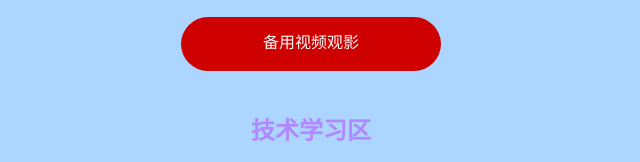
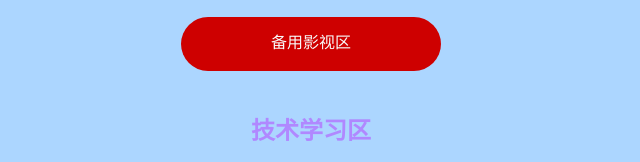
Before and after one commit to zhaohuiyou/Home, a plain HTML site: page index.html in a window 1280 px wide. Shown: the part 366-528 px from the top of the page, 329-969 px from the left. Drawn offline with Linux system fonts and the light colour scheme.

Commit message:
Update index.html

```diff
--- a/index.html
+++ b/index.html
@@ -511,7 +511,7 @@ html, * {-webkit-user-select:text!important; -moz-user-select:text!important;}
 	 &nbsp;&nbsp;&nbsp;&nbsp;
 <a href="https://zhaohuiyou-1259135023.cos.ap-guangzhou.myqcloud.com/index.html" class="rowtop3">备用个人主页</a>
       &nbsp;&nbsp;&nbsp;&nbsp;
-<a href="https://video-1259135023.cos.ap-guangzhou.myqcloud.com/index.html" class="rowtop3">备用视频观影</a>
+<a href="https://zhaohuiyou-1259135023.cos.ap-guangzhou.myqcloud.com/video.html" class="rowtop3">备用影视区</a>
     </h2>
 <h2 data="FOLDER">技术学习区</h2>
 <a href="https://gitee.com/all-about-git" class="rowtop1">Git大全</a>&nbsp;&nbsp;
```
